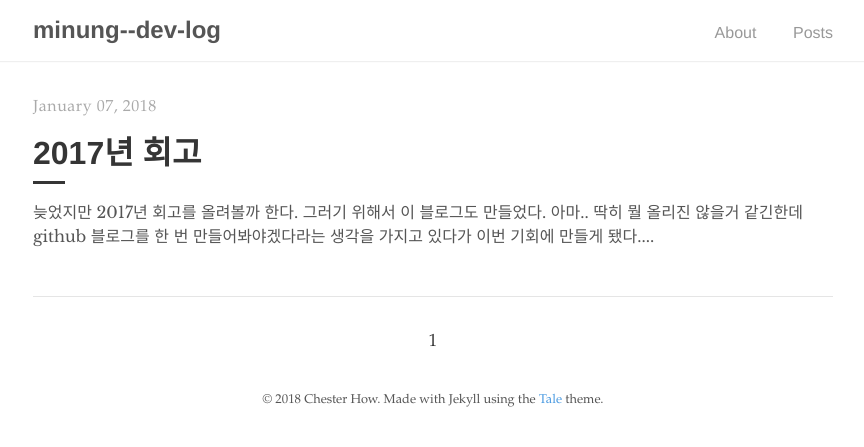
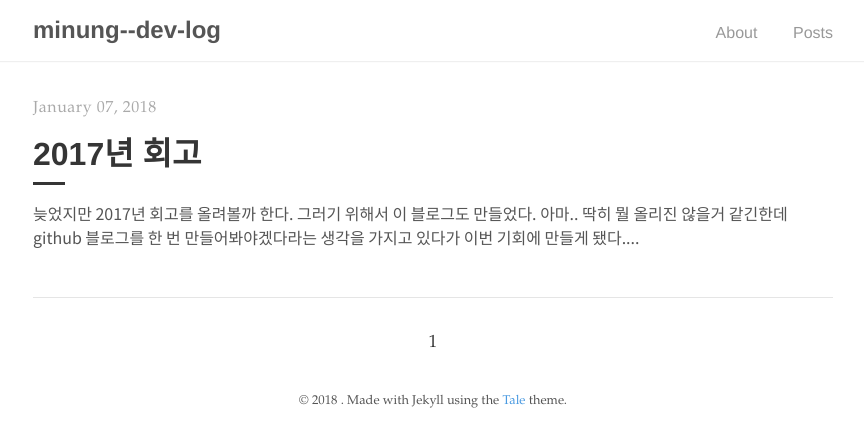
Before and after one commit to hmu332233/blog-old, a Jekyll site: the page built from index.html, in a window 1280 px wide. Shown: the top 447 px of the page, without its empty margins (207-1071 px from the left). Built offline with Jekyll 4.4.1, drawn with Linux system fonts in a browser that asks for light colours; the list of posts is cut into pages by our own code.

Commit message:
[Modify] theme custom

```diff
--- a/_config.yml
+++ b/_config.yml
@@ -15,12 +15,6 @@ sass:
 # Build settings
 markdown:       kramdown
 
-# About
-author:
-  name:         Chester How
-  url:          http://chester.how
-  email:        chesterhow@gmail.com
-
 # Custom vars
 version:        3.4.1
 github:
--- a/_sass/_base.scss
+++ b/_sass/_base.scss
@@ -11,7 +11,8 @@ body {
 }
 
 html {
-  font-family: $serif-primary;
+  // font-family: $serif-primary;
+  font-family: $noto-sans; // @minung.han add
   font-size: 14px;
 
   @media (min-width: 600px) {
--- a/_sass/_variables.scss
+++ b/_sass/_variables.scss
@@ -1,3 +1,5 @@
+@import url(http://fonts.googleapis.com/earlyaccess/notosanskr.css); // @minung.han add
+
 // Colors
 $default-color: #555;
 $default-shade: #353535;
@@ -15,6 +17,7 @@ $serif-primary: 'Libre Baskerville', 'Times New Roman', Times, serif;
 $serif-secondary: Palatino, 'Palatino LT STD', 'Palatino Linotype', 'Book Antiqua', 'Georgia', serif;
 $sans-serif: 'Helvetica Neue', 'Segoe UI', Helvetica, Arial, sans-serif;
 $monospaced: Menlo, Monaco, monospace;
+$noto-sans: 'Noto Sans KR'; // @minung.han add
 
 @mixin box-sizing($type: border-box) {
   -webkit-box-sizing: $type;
```
